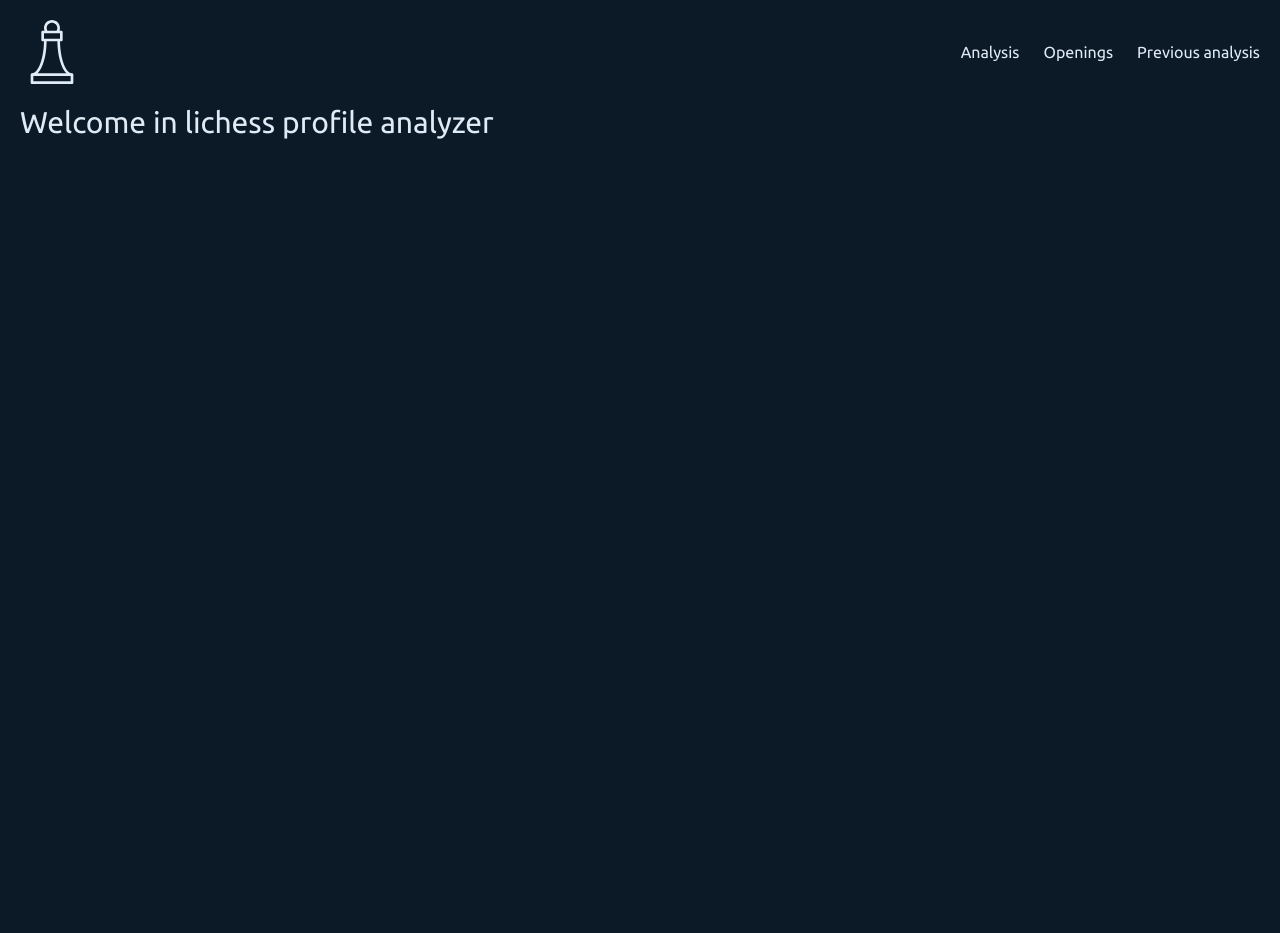
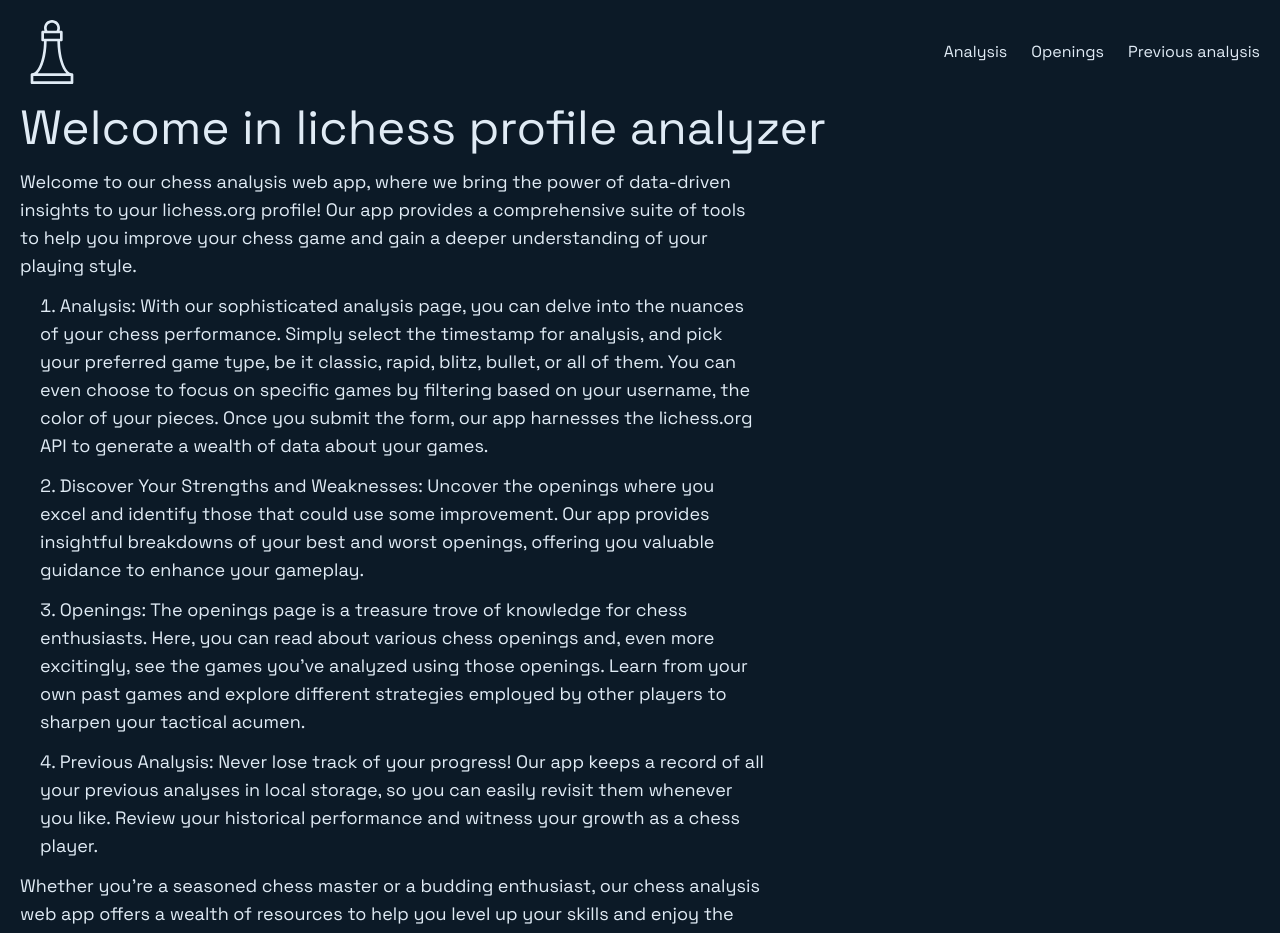
Before and after one commit to radekrzepka/chess-profile-analyzer, a Next.js app: page / in a window 1280 px wide. Shown: the top 933 px of the page. Before the commit the page ends 800 px from the top, so only its background shows below. Built offline with nearby package versions, Linux system fonts and the light colour scheme.

Commit message:
added app description

```diff
--- a/src/app/layout.tsx
+++ b/src/app/layout.tsx
@@ -1,13 +1,13 @@
 import "@/styles/globals.css";
 import type { Metadata } from "next";
-import { Ubuntu } from "next/font/google";
+import { Space_Grotesk } from "next/font/google";
 import Navigation from "@/modules/navigation";
 
-const ubuntu = Ubuntu({ subsets: ["latin"], weight: "400" });
+const spaceGrotesk = Space_Grotesk({ subsets: ["latin"], weight: "400" });
 
 export const metadata: Metadata = {
    title: "Lichess profile analyzer",
-   description: "Generate your profile data",
+   description: `Welcome to our chess analysis web app, where we bring the power of data-driven insights to your lichess.org profile! Our app provides a comprehensive suite of tools to help you improve your chess game and gain a deeper understanding of your playing style.`,
 };
 
 export default function RootLayout({
@@ -17,7 +17,9 @@
 }) {
    return (
       <html lang="en">
-         <body className={`${ubuntu.className} bg-background p-5 text-text`}>
+         <body
+            className={`${spaceGrotesk.className} bg-background p-5 text-text`}
+         >
             <Navigation />
             <main className="mt-5">{children}</main>
          </body>
--- a/src/app/page.tsx
+++ b/src/app/page.tsx
@@ -1,8 +1,60 @@
 const Home = () => {
    return (
       <>
-         <h1 className="text-3xl">Welcome in lichess profile analyzer</h1>
-         {/* TODO: make a description about website */}
+         <h1 className="mb-4 text-5xl">Welcome in lichess profile analyzer</h1>
+         <div className="grid md:grid-cols-[3fr_2fr]">
+            <div className="text-lg">
+               <p className="mb-3">
+                  Welcome to our chess analysis web app, where we bring the
+                  power of data-driven insights to your lichess.org profile! Our
+                  app provides a comprehensive suite of tools to help you
+                  improve your chess game and gain a deeper understanding of
+                  your playing style.
+               </p>
+               <ol className="list-inside list-decimal md:ml-5">
+                  <li className="mb-3">
+                     Analysis: With our sophisticated analysis page, you can
+                     delve into the nuances of your chess performance. Simply
+                     select the timestamp for analysis, and pick your preferred
+                     game type, be it classic, rapid, blitz, bullet, or all of
+                     them. You can even choose to focus on specific games by
+                     filtering based on your username, the color of your pieces.
+                     Once you submit the form, our app harnesses the lichess.org
+                     API to generate a wealth of data about your games.
+                  </li>
+                  <li className="mb-3">
+                     Discover Your Strengths and Weaknesses: Uncover the
+                     openings where you excel and identify those that could use
+                     some improvement. Our app provides insightful breakdowns of
+                     your best and worst openings, offering you valuable
+                     guidance to enhance your gameplay.
+                  </li>
+                  <li className="mb-3">
+                     Openings: The openings page is a treasure trove of
+                     knowledge for chess enthusiasts. Here, you can read about
+                     various chess openings and, even more excitingly, see the
+                     games you&apos;ve analyzed using those openings. Learn from
+                     your own past games and explore different strategies
+                     employed by other players to sharpen your tactical acumen.
+                  </li>
+                  <li className="mb-3">
+                     Previous Analysis: Never lose track of your progress! Our
+                     app keeps a record of all your previous analyses in local
+                     storage, so you can easily revisit them whenever you like.
+                     Review your historical performance and witness your growth
+                     as a chess player.
+                  </li>
+               </ol>
+               <p className="mb-3">
+                  Whether you&apos;re a seasoned chess master or a budding
+                  enthusiast, our chess analysis web app offers a wealth of
+                  resources to help you level up your skills and enjoy the game
+                  like never before. Join us today and embark on a journey of
+                  continuous improvement in the world of chess!
+               </p>
+            </div>
+            <div>{/* TODO: Add images of app when app ready */}</div>
+         </div>
       </>
    );
 };
```
